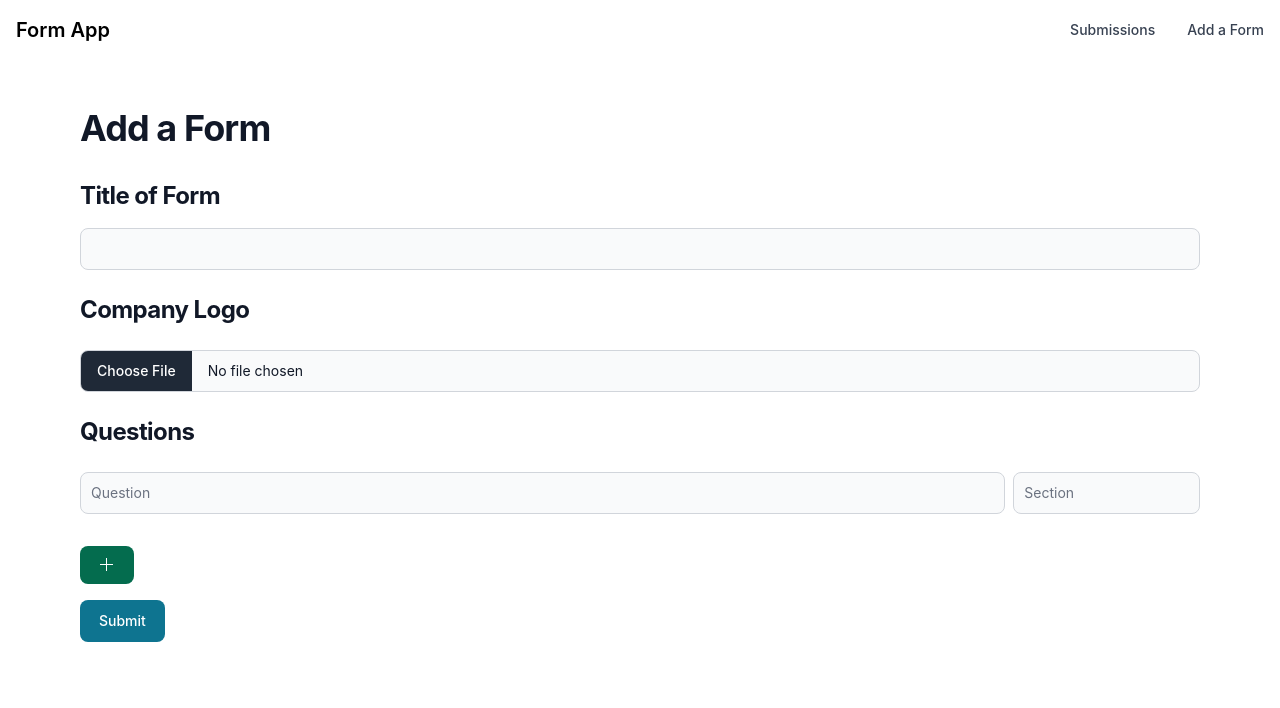
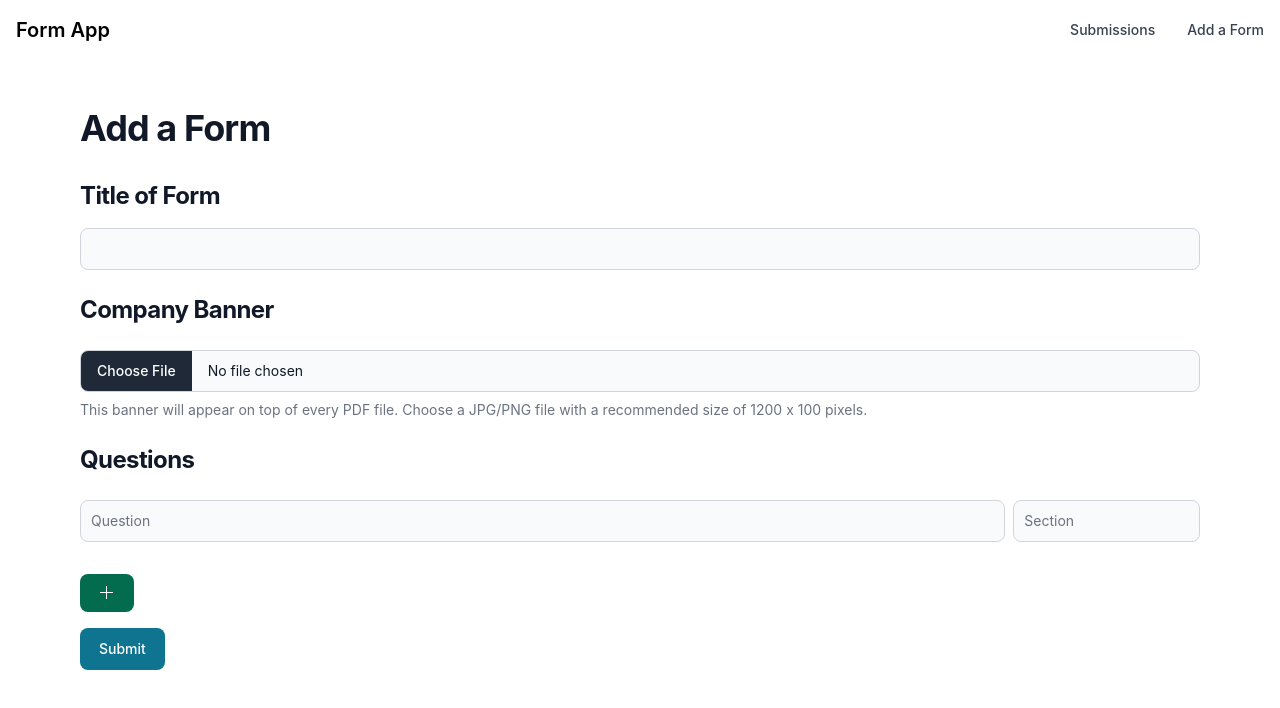
Before and after one commit to xxdydx/Form-App, a React (Create React App) app in the folder frontend/: page /create in a window 1280 px wide. Shown: the top 708 px of the page. Built offline with nearby package versions, Linux system fonts and the light colour scheme; no server answers.

Commit message:
minor changes

```diff
--- a/frontend/src/components/createForm/createForm.js
+++ b/frontend/src/components/createForm/createForm.js
@@ -103,13 +103,14 @@ const CreateForm = () => {
               <div id="fileUpload">
                 <div className="mb-2 block">
                   <h2 class="pt-6 pb-4 text-2xl tracking-tight font-bold text-gray-900 dark:text-white">
-                    Company Logo
+                    Company Banner
                   </h2>
                 </div>
                 <FileInput
                   id="file"
                   accept="image/png, image/jpeg"
                   onChange={handleFileChange}
+                  helperText="This banner will appear on top of every PDF file. Choose a JPG/PNG file with a recommended size of 1200 x 100 pixels."
                 />
               </div>
             </header>
```
Also changed, not shown: 2 other files (tests, documents, lock files or other folders).
